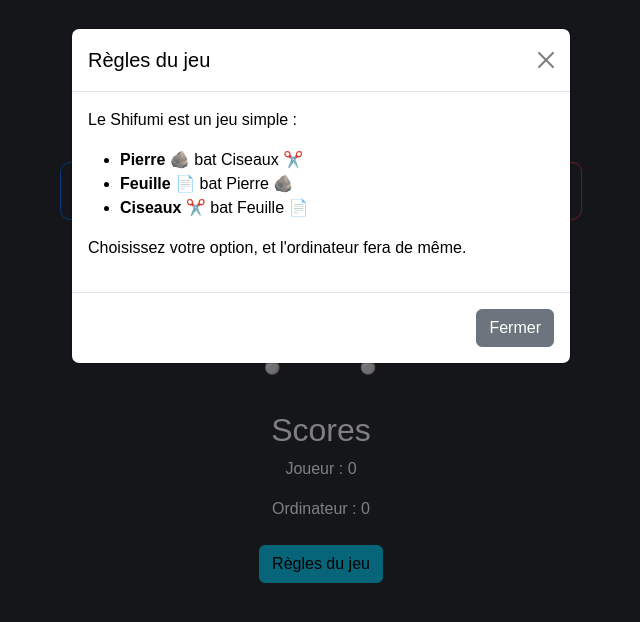
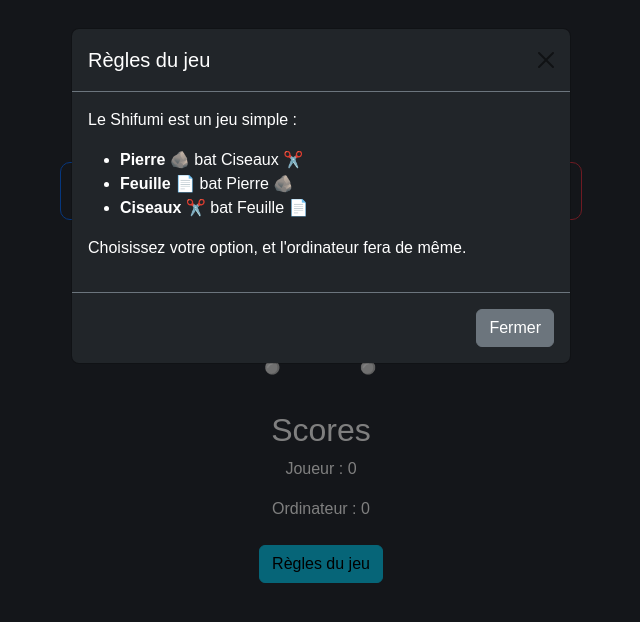
Before and after one commit to LBasil/shifumi, a plain HTML site: page index.html in a window 1280 px wide. Both pictures are taken after a click on the button "Règles du jeu". Shown: the whole page, without its empty margins (319-959 px from the left). Drawn offline with nearby package versions, Linux system fonts and the light colour scheme.

Commit message:
Better modal bg

```diff
--- a/styles.css
+++ b/styles.css
@@ -32,6 +32,15 @@ body {
     color: #e74c3c;
 }
 
-.modal {
-    color: black;
+.modal-content {
+    background-color: #212529;
+    color: #fff;
 }
+
+.modal-header {
+    border-bottom: 1px solid #6c757d;
+}
+
+.modal-footer {
+    border-top: 1px solid #6c757d;
+}
```
